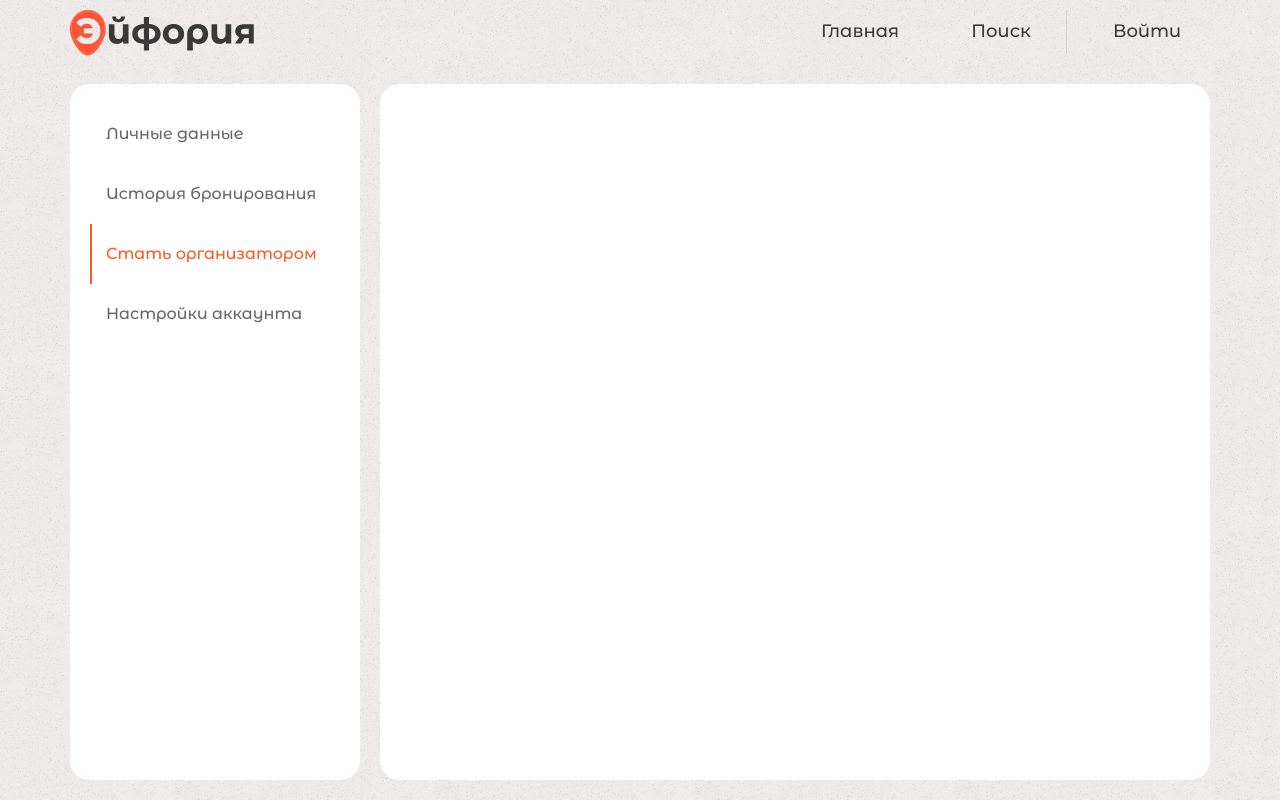
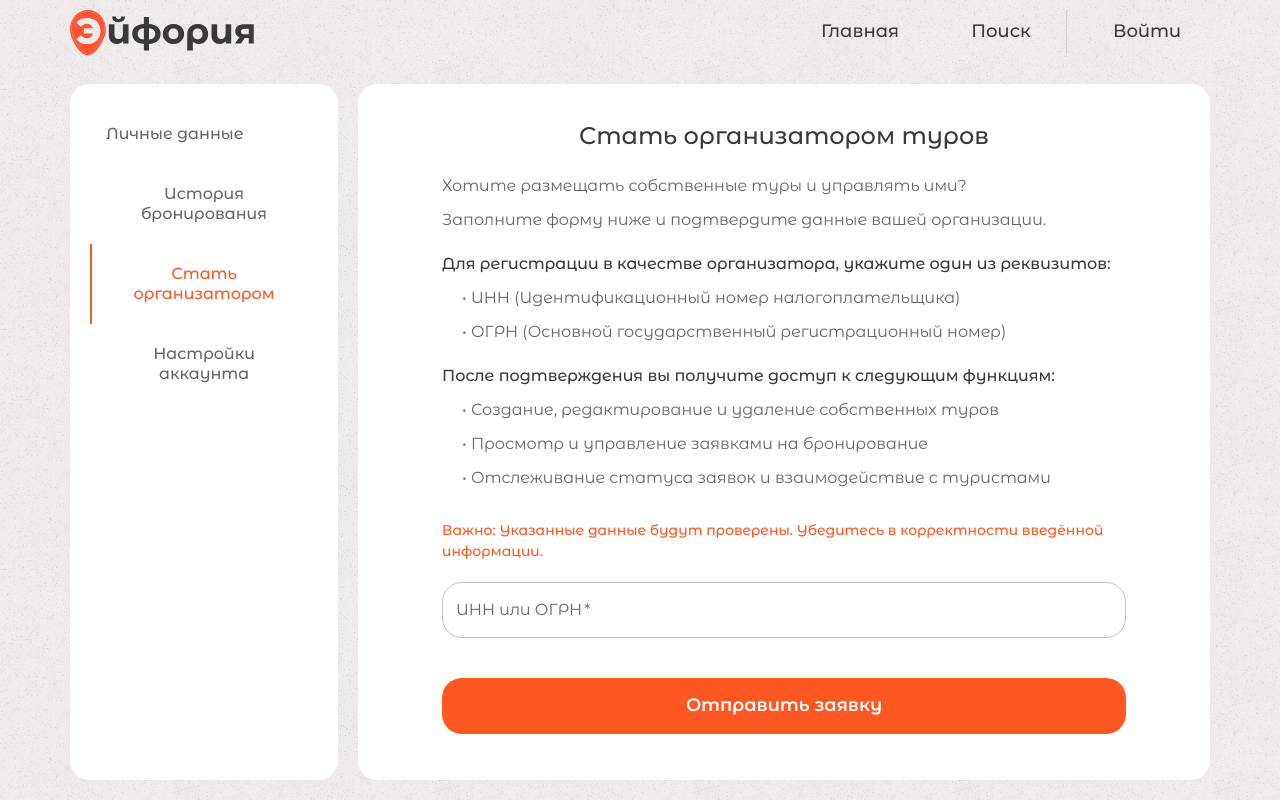
Before and after one commit to riasol123/euphoria-frontend, a React (Vite) app: page /profile in a window 1280 px wide. Both pictures are taken after a click on the tab "Стать организатором". Built offline with nearby package versions, Linux system fonts and the light colour scheme; no server answers.

Commit message:
feat: added ogranization form

```diff
--- a/src/components/BookingHistory/BookingHistoryStyle.ts
+++ b/src/components/BookingHistory/BookingHistoryStyle.ts
@@ -25,6 +25,7 @@ export const styles = {
     },
     '& .MuiTableCell-head': {
       fontWeight: 500,
+      paddingTop: '0px',
     },
     '& .tour-name-column': {
       width: '200px',
--- a/src/components/FilterBar/FilterBar.tsx
+++ b/src/components/FilterBar/FilterBar.tsx
@@ -16,11 +16,16 @@ import { itemStyles } from "./FilterBarStyle";
 import { useDispatch } from "react-redux";
 import { setSearchData } from "../../redux/actions/search";
 
+interface CuisineType {
+  id: number;
+  title: string;
+}
+
 export function FilterBar() {
   const [duration, setDuration] = useState<[number, number]>([1, 30]);
   const [accommodation, setAccommodation] = useState(false);
-  const [selectedCuisines, setSelectedCuisines] = useState<string[]>([]);
-  const [cuisineOptions, setCuisineOptions] = useState<string[]>([]);
+  const [selectedCuisines, setSelectedCuisines] = useState<CuisineType[]>([]);
+  const [cuisineOptions, setCuisineOptions] = useState<CuisineType[]>([]);
   const dispatch = useDispatch();
 
   const [durationInput, setDurationInput] = useState<[string, string]>([
@@ -32,7 +37,7 @@ export function FilterBar() {
   useEffect(() => {
     axios.get("https://82grrc2b-3001.euw.devtunnels.ms/categories")
       .then(response => {
-        setCuisineOptions(response.data); // предполагаем, что это массив строк
+        setCuisineOptions(response.data);
       })
       .catch(error => {
         console.error("Ошибка загрузки типов кухни:", error);
@@ -82,6 +87,13 @@ export function FilterBar() {
     const checked = e.target.checked;
     setAccommodation(checked);
     dispatch(setSearchData({ isAccommodation: checked }));
+  };
+
+  const handleCuisineChange = (_, newValue: CuisineType[]) => {
+    setSelectedCuisines(newValue);
+    dispatch(setSearchData({
+      cuisineTypes: newValue.map(cuisine => cuisine.id)
+    }));
   };
 
   return (
@@ -158,11 +170,12 @@ export function FilterBar() {
         options={cuisineOptions}
         disableCloseOnSelect
         value={selectedCuisines}
-        onChange={(_, value) => { setSelectedCuisines(value)}}
-        getOptionLabel={(option) => option}
+        onChange={handleCuisineChange}
+        getOptionLabel={(option) => option.title}
+        isOptionEqualToValue={(option, value) => option.id === value.id}
         sx={itemStyles.popper}
         renderOption={(props, option, { selected }) => (
-          <li {...props} style={itemStyles.popper}>
+          <li {...props}>
             <Checkbox checked={selected} />
             {option.title}
           </li>
--- /dev/null
+++ b/src/components/OrganizerForm/OrganizerForm.tsx
@@ -0,0 +1,96 @@
+import {
+  Box,
+  Button,
+  TextField,
+  Typography,
+  Paper,
+  FormControl,
+  FormControlLabel,
+  Radio,
+  RadioGroup,
+  FormLabel,
+} from '@mui/material';
+import { styles } from './OrganizerFormStyle';
+import { useState } from 'react';
+import axios from 'axios';
+
+export const OrganizerForm = () => {
+  const [values, setValues] = useState({
+    organizationName: '',
+    documentType: 'inn',
+    documentNumber: '',
+    address: '',
+    phone: '',
+    email: '',
+  });
+
+  const handleChange = (e: React.ChangeEvent<HTMLInputElement>) => {
+    const { name, value } = e.target;
+    setValues((prev) => ({ ...prev, [name]: value }));
+  };
+
+  const handleSubmit = async (e: React.FormEvent) => {
+    e.preventDefault();
+    const token = localStorage.getItem('token');
+
+    try {
+      await axios.post(
+        'https://82grrc2b-3001.euw.devtunnels.ms/organizer/request',
+        values,
+        {
+          headers: {
+            'Authorization': `Bearer ${token}`
+          }
+        }
+      );
+      // Handle success
+    } catch (error) {
+      console.error('Ошибка:', error);
+    }
+  };
+
+  return (
+    <Box component="form" onSubmit={handleSubmit} sx={styles.container}>
+      <Typography sx={styles.title}>
+        Стать организатором туров
+      </Typography>
+      <Typography sx={styles.subtitle}>
+        Хотите размещать собственные туры и управлять ими?
+      </Typography>
+      <Typography sx={styles.subtitle}>
+        Заполните форму ниже и подтвердите данные вашей организации.
+      </Typography>
+
+      <Typography sx={styles.sectionTitle}>
+        Для регистрации в качестве организатора, укажите один из реквизитов:
+      </Typography>
+      <Typography sx={styles.listItem}>• ИНН (Идентификационный номер налогоплательщика)</Typography>
+      <Typography sx={styles.listItem}>• ОГРН (Основной государственный регистрационный номер)</Typography>
+
+      <Typography sx={styles.sectionTitle}>
+        После подтверждения вы получите доступ к следующим функциям:
+      </Typography>
+      <Typography sx={styles.listItem}>• Создание, редактирование и удаление собственных туров</Typography>
+      <Typography sx={styles.listItem}>• Просмотр и управление заявками на бронирование</Typography>
+      <Typography sx={styles.listItem}>• Отслеживание статуса заявок и взаимодействие с туристами</Typography>
+
+      <Typography sx={styles.warning}>
+        Важно: Указанные данные будут проверены. Убедитесь в корректности введённой информации.
+      </Typography>
+
+      <TextField
+        label={'ИНН или ОГРН'}
+        name="documentNumber"
+        fullWidth
+        required
+        sx={styles.input}
+        value={values.documentNumber}
+        onChange={handleChange}
+      />
+
+      <Button type="submit" variant="contained" sx={styles.submitButton} disableElevation>
+        Отправить заявку
+      </Button>
+    </Box>
+  );
+};
--- /dev/null
+++ b/src/components/OrganizerForm/OrganizerFormStyle.ts
@@ -0,0 +1,58 @@
+export const styles = {
+  container: {
+    display: 'flex',
+    flexDirection: 'column',
+    gap: '10px',
+    alignItems: 'left',
+    flexWrap: 'wrap',
+    padding: '0px 60px',
+  },
+  title: {
+    fontSize: '24px',
+    fontWeight: '500',
+    margin: '10px auto',
+    color: '#393939',
+  },
+  subtitle: {
+    fontSize: '16px',
+    color: '#666',
+  },
+  sectionTitle: {
+    fontSize: '16px',
+    fontWeight: '500',
+    color: '#393939',
+    marginTop: '10px',
+  },
+  listItem: {
+    fontSize: '16px',
+    color: '#666',
+    marginLeft: '20px',
+  },
+  warning: {
+    fontSize: '14px',
+    color: '#FF5722',
+    marginTop: '20px',
+    fontWeight: '500',
+    whiteSpace: 'normal',
+    overflow: 'visible',
+    textOverflow: 'clip',
+  },
+  input: {
+    backgroundColor: '#ffffff',
+    '& fieldset': {
+      borderRadius: '20px',
+    },
+    margin: '10px 0px'
+  },
+  submitButton: {
+    borderRadius: '20px',
+    fontSize: '18px',
+    textTransform: 'none',
+    fontWeight: '600',
+    height: '56px',
+    marginTop: '20px',
+    '&:hover': {
+      backgroundColor: '#FFBEB2',
+    },
+  },
+};
--- a/src/pages/ProfilePage/ProfilePage.tsx
+++ b/src/pages/ProfilePage/ProfilePage.tsx
@@ -7,6 +7,7 @@ import { styles } from './ProfilePageStyle';
 import { EditUserForm } from '../../components/EditUserForm/EditUserForm';
 import { AccountSetting } from '../../components/AccountSetting/AccountSetting';
 import { BookingHistory } from '../../components/BookingHistory/BookingHistory';
+import { OrganizerForm } from '../../components/OrganizerForm/OrganizerForm';
 
 interface TabPanelProps {
   children?: React.ReactNode;
@@ -65,7 +66,7 @@ export default function ProfilePage() {
       <Box sx={styles.panel}>
         <TabPanel value={value} index={0}><EditUserForm /></TabPanel>
         <TabPanel value={value} index={1}><BookingHistory /></TabPanel>
-        <TabPanel value={value} index={2}></TabPanel>
+        <TabPanel value={value} index={2}><OrganizerForm /></TabPanel>
         <TabPanel value={value} index={3}><AccountSetting /></TabPanel>
       </Box>
     </Box>
```
